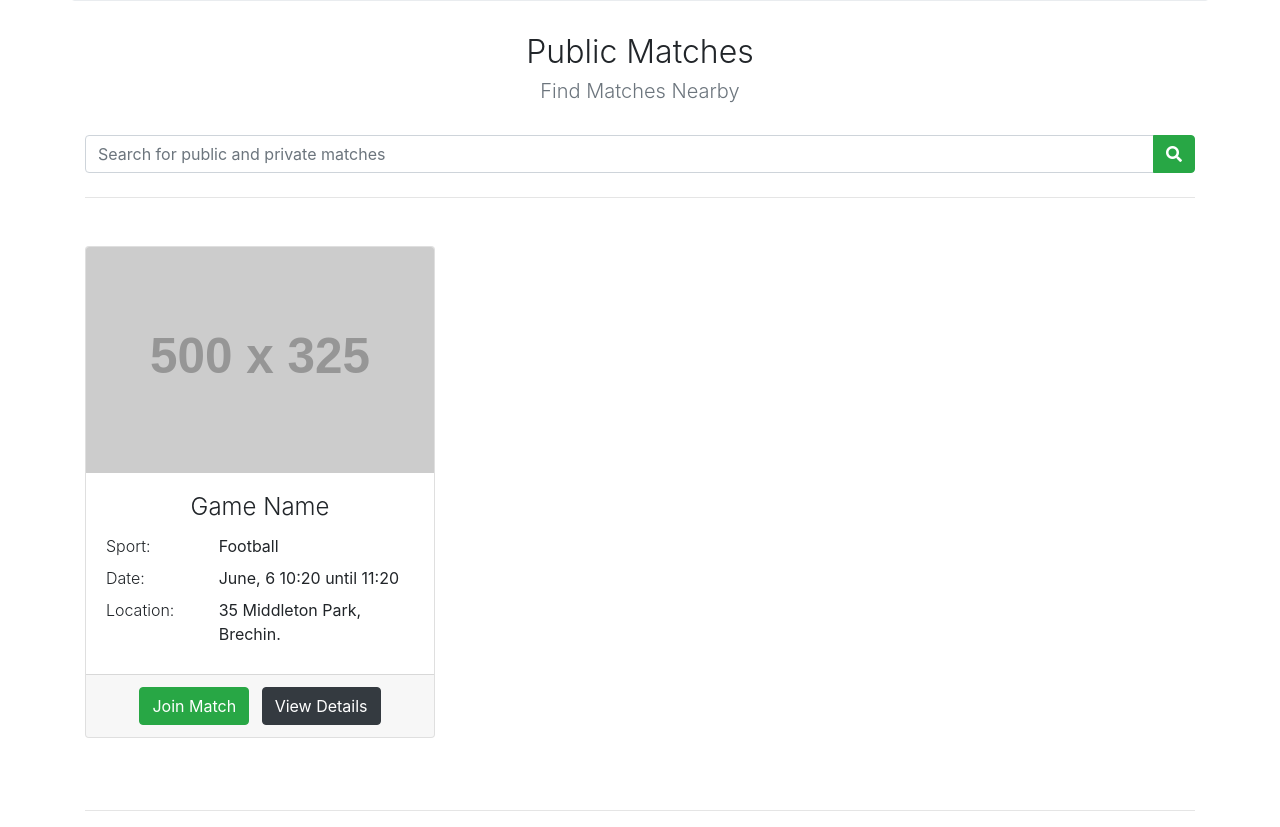
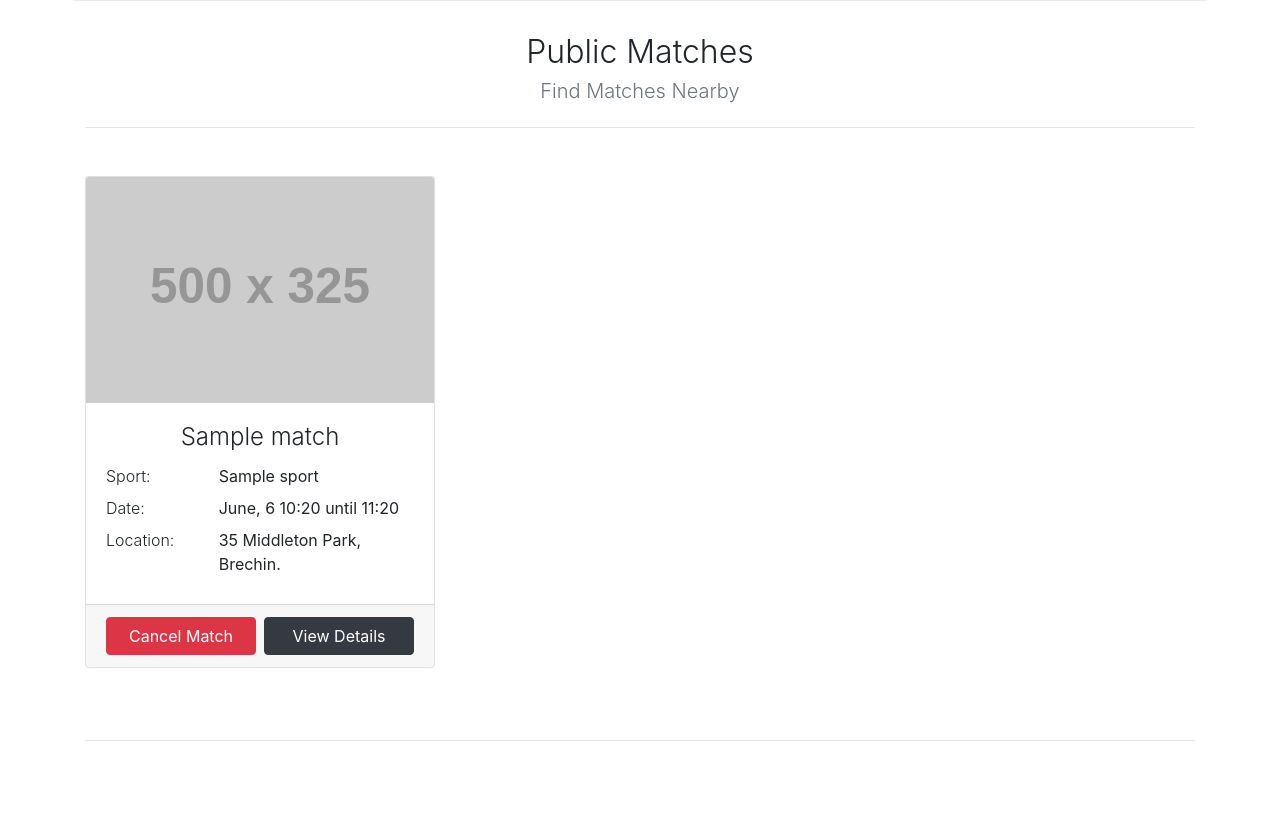
Before and after one commit to dans-acc/kitup-assignment, a Django app: page / in a window 1280 px wide. Shown: the part 498-1325 px from the top of the page. After the commit the page ends 1239 px from the top, so only its background shows below. Run offline with Django 3.2, Linux system fonts and the light colour scheme; a user stored in the database is signed in; tables that the repository leaves empty hold one stand-in row (values such as "Sample post"); grey boxes labelled with a size stand in for pictures from a placeholder-image service; some libraries are stand-ins or nearby versions.

Commit message:
Started implementing the index.

```diff
--- a/kitup/views.py
+++ b/kitup/views.py
@@ -11,7 +11,20 @@ from kitup.models import Profile, Sport, Match, MatchParticipant, MatchParticipa
 
 # The main index / home page for the website.
 def index(request):
-    context_dictionary = {}
+
+    # Get the first 30 matches.
+    matches = Match.objects.order_by('-start_datetime')[:30]
+    context_dictionary = {'matches': matches}
+
+    if request.user.is_authenticated:
+
+        # Determine whether the user is participating within the match.
+        profile = Profile.objects.get(user=request.user)
+        for match in matches:
+
+            match_dictionary = {}
+
+
     response = render(request, 'kitup/index.html', context_dictionary)
     return response
 
--- a/templates/kitup/index.html
+++ b/templates/kitup/index.html
@@ -67,36 +67,32 @@
 		</div>
 	</div>
 
-	<!-- Search bar is used to find matches by specific names. -->
-	<form class="my-4" action="">
-		<div class="input-group mb-4">
-			<input type="search" placeholder="Search for public and private matches" aria-describedby="match-search-btn" class="form-control">
-			<div class="input-group-append">
-				<button id="match-search-btn" type="submit" class="btn btn-success"><i class="fa fa-search"></i></button>
-			</div>
-		</div>
-	</form>
-
+	<!-- Split the heading from the match. -->
 	<hr>
 
-	<!-- Display the public matches. -->
-	<div class="row my-5">
+	<!-- Display all of the upcoming matches. -->
+	{% for match in matches %}
 
-		<!-- Define the card that's utilised for the addition of new players. -->
+		<!-- If we're displaying the first match, open a new row. -->
+		{% if forloop.first %}<div class="row my-5">{% endif %}
+
+		<!-- Generate the match card. -->
 		<div class="col-lg-4 col-md-6 mb-4">
 			<div class="card h-100">
+
+				<!-- Define the match image. -->
 				<img class="card-img-top" src="http://placehold.it/500x325">
 
 				<!-- Define the match description. -->
 				<div class="card-body">
 
 					<!-- The name of the match. -->
-					<h4 class="card-title font-weight-light text-center">Game Name</h4>
+					<h4 class="card-title font-weight-light text-center">{{ match.name }}</h4>
 
 					<!-- General Description of match. -->
 					<dl class="row card-text">
 						<dt class="font-weight-light col-sm-4">Sport:</dt>
-						<dd class="col-sm-8">Football</dd>
+						<dd class="col-sm-8">{{ match.sport.name }}</dd>
 						<dt class="font-weight-light col-sm-4">Date:</dt>
 						<dd class="col-sm-8">June, 6 10:20 until 11:20</dd>
 						<dt class="font-weight-light col-sm-4">Location:</dt>
@@ -106,13 +102,75 @@
 
 				<!-- Options for joining or leaving the match. -->
 				<div class="card-footer text-center">
-					<a class="btn btn-success mr-2" href="#" role="button">Join Match</a>
-					<a class="btn btn-dark" href="#" role="button">View Details</a>
+					<div class="row">
+
+						{% if not user.is_authenticated %}
+
+							<!-- The user has not been authenticated, they can only view the details. -->
+							<div class="col">
+								<a class="btn btn-dark w-100" href="{% url 'kitup:match_view' match.id %}" role="button">View Details</a>
+							</div>
+
+						{% else %}
+
+							{% if match.owner == user %}
+
+								<!-- START: Cancel Match Button and Modal. -->
+								<div class="col-6 pr-1">
+									<button type="button" class="btn btn-danger w-100" data-toggle="modal" data-target="#cancelMatchConfirmationModal{{ match.id }}">Cancel Match</button>
+									<div class="modal fade" id="cancelMatchConfirmationModal{{ match.id }}" tabindex="-1" role="dialog" aria-labelledby="cancelMatchConfirmationModalTitle{{ match.id }}" aria-hidden="true">
+										<div class="modal-dialog modal-dialog-centered" role="document">
+											<div class="modal-content">
+												<div class="modal-header">
+													<h5 class="modal-title" id="cancelMatchConfirmationModalTitle{{ match.id }}">Cancel Match: {{ match.name }}</h5>
+													<button type="button" class="close" data-dismiss="modal" aria-label="Close">
+														<span aria-hidden="true">&times;</span>
+													</button>
+												</div>
+												<div class="modal-body text-left">
+													<p>By clicking <q>Cancel</q> the match <q>{{ match.name }}</q> will be cancelled from running. Consequently, this match will no longer be accessible.</p>
+												</div>
+												<div class="modal-footer">
+													<button type="button" class="btn btn-dark" data-dismiss="modal">Close</button>
+													<a class="btn btn-danger" href="{% url 'kitup:match_leave' match.id %}" role="button">Cancel Match</a>
+												</div>
+											</div>
+										</div>
+									</div>
+								</div>
+								<!-- END: Cancel Match Button and Modal. -->
+
+							{% else %}
+
+								{% if match in participating_matches or match in pending_matches %}
+								{% else %}
+
+
+
+								{% endif %}
+
+							{% endif %}
+
+							<!-- Display the view details button. -->
+							<div class="col-6 pl-1">
+								<a class="btn btn-dark w-100" href="{% url 'kitup:match_view' match.id %}" role="button">View Details</a>
+							</div>
+
+						{% endif %}
+					</div>
 				</div>
 
 			</div>
 		</div>
-	</div>
+
+		<!-- Process rows. -->
+		{% if forloop.last %}
+			</div>
+		{% else %}
+			{% if forloop.counter|divisibleby:"3" %}</div><div class="row">{% endif %}
+		{% endif %}
+
+	{% endfor %}
 
 	<hr>
 
--- a/templates/kitup/match_view.html
+++ b/templates/kitup/match_view.html
@@ -312,19 +312,23 @@ Viewing Match
 												<div class="modal-dialog modal-dialog-centered" role="document">
 													<div class="modal-content">
 														<form id="participant_kick_form" method="post">
+
 															<div class="modal-header">
 																<h5 class="modal-title" id="kickParticipantModalTitle">Kick Match Participant: {{ participant.profile.user.username }}</h5>
 																<button type="button" class="close" data-dismiss="modal" aria-label="Close">
 																	<span aria-hidden="true">&times;</span>
 																</button>
 															</div>
+
 															<div class="modal-body">
 																<p>By clicking <q>Kick Participant</q> the corresponding user ({{ participant.profile.user.username}}) will be kicked from the match.</p>
 															</div>
+
 															<div class="modal-footer">
 																<button type="button" class="btn btn-dark" data-dismiss="modal">Cancel</button>
 																<a class="btn btn-success" href="{% url 'kitup:match_kick' participant.id %}" role="button">Kick Participant</a>
 															</div>
+
 														</form>
 													</div>
 												</div>
```
